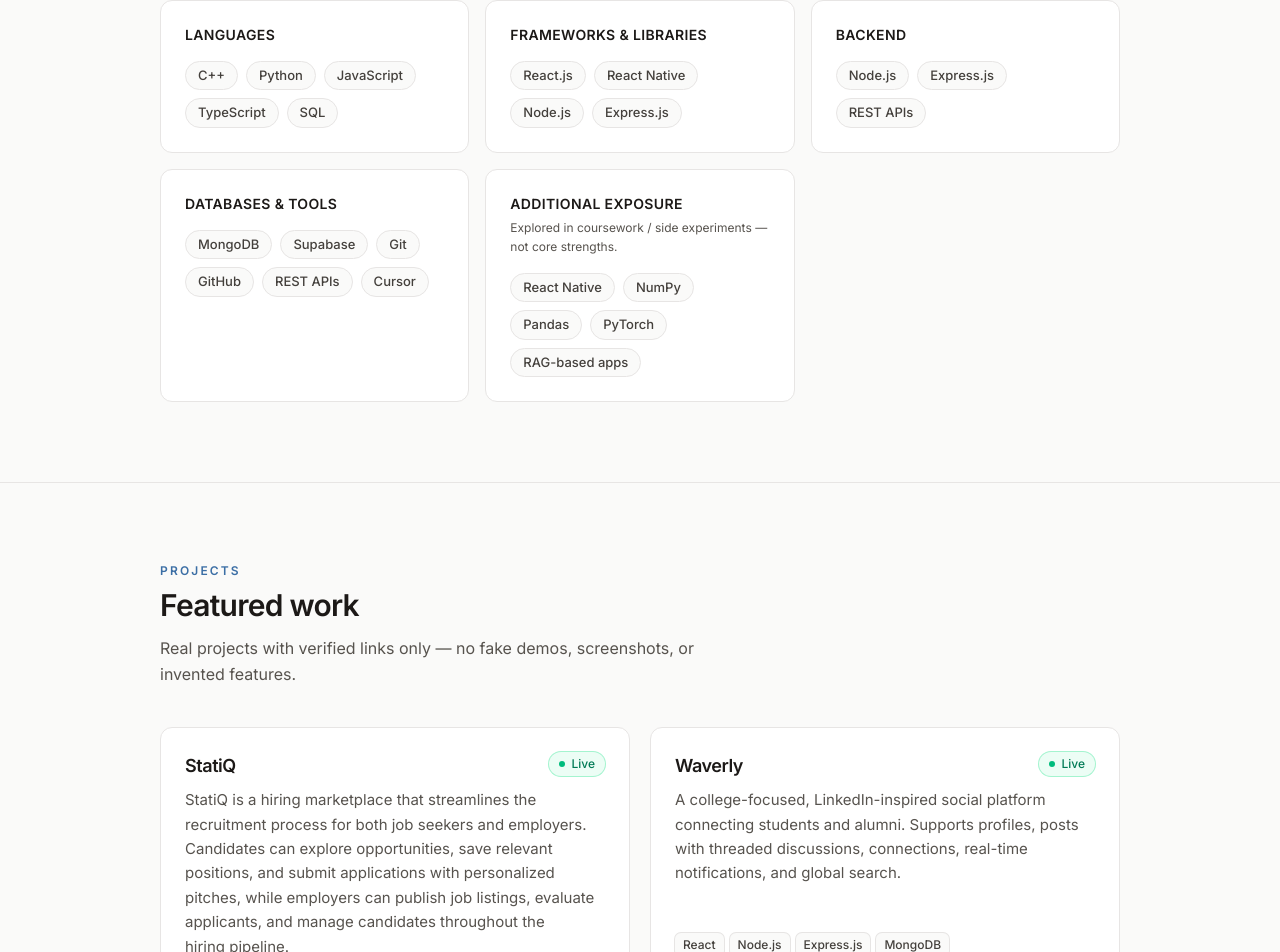
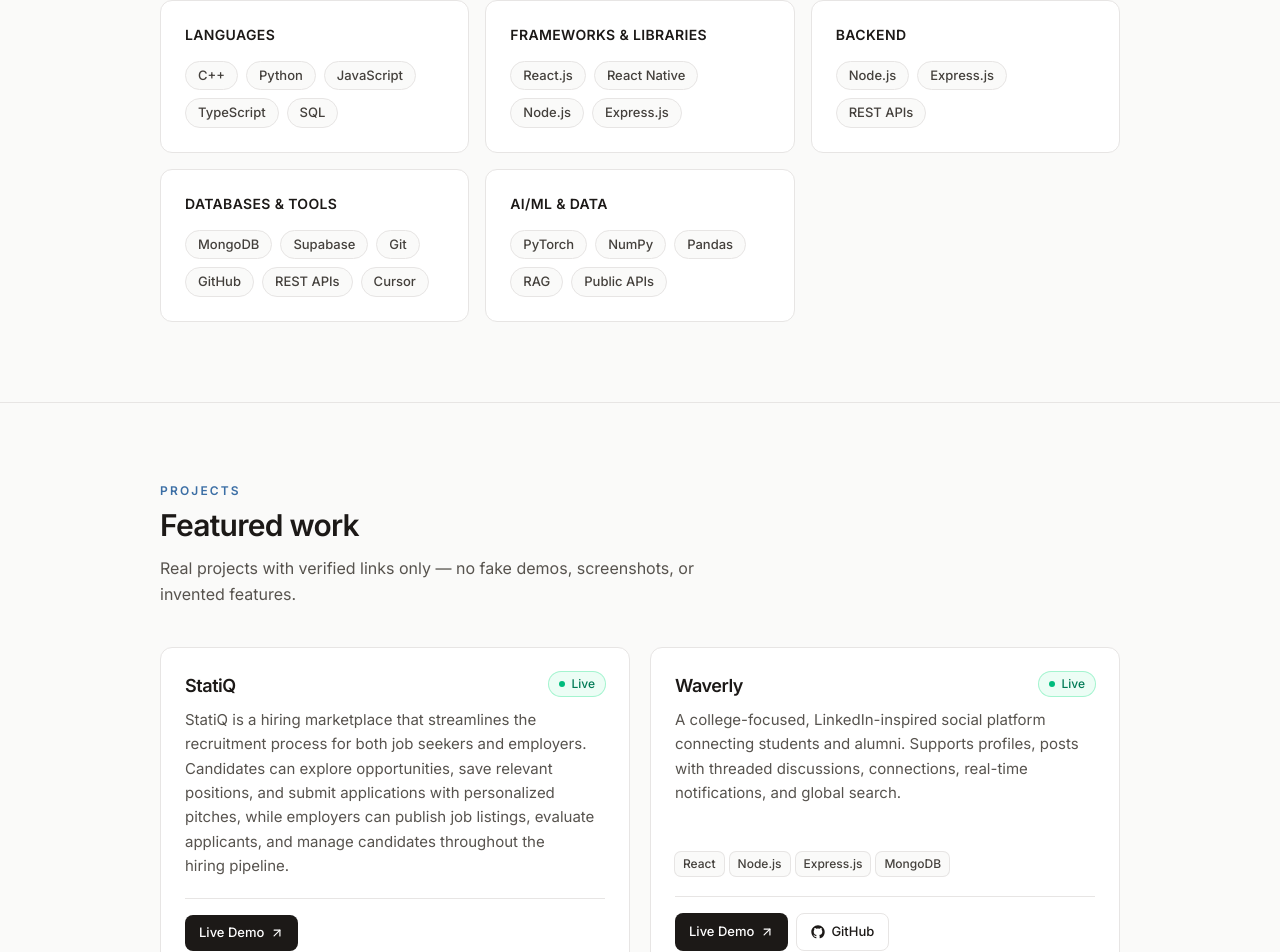
Before and after one commit to Exploring-glitch/sreeja-dey-portfolio, a React (Vite) app: page / in a window 1280 px wide. Shown: the part 1555-2507 px from the top of the page. Built offline with nearby package versions, Linux system fonts and the light colour scheme.

Commit message:
feat: add AI/ML and Data skill group

```diff
--- a/src/data/portfolio.js
+++ b/src/data/portfolio.js
@@ -42,15 +42,8 @@
     items: ["MongoDB", "Supabase", "Git", "GitHub", "REST APIs", "Cursor"],
   },
   {
-    title: "Additional exposure",
-    note: "Explored in coursework / side experiments — not core strengths.",
-    items: [
-      "React Native",
-      "NumPy",
-      "Pandas",
-      "PyTorch",
-      "RAG-based apps",
-    ],
+    title: "AI/ML & Data",
+    items: ["PyTorch", "NumPy", "Pandas", "RAG", "Public APIs"],
   },
 ];
 
```
